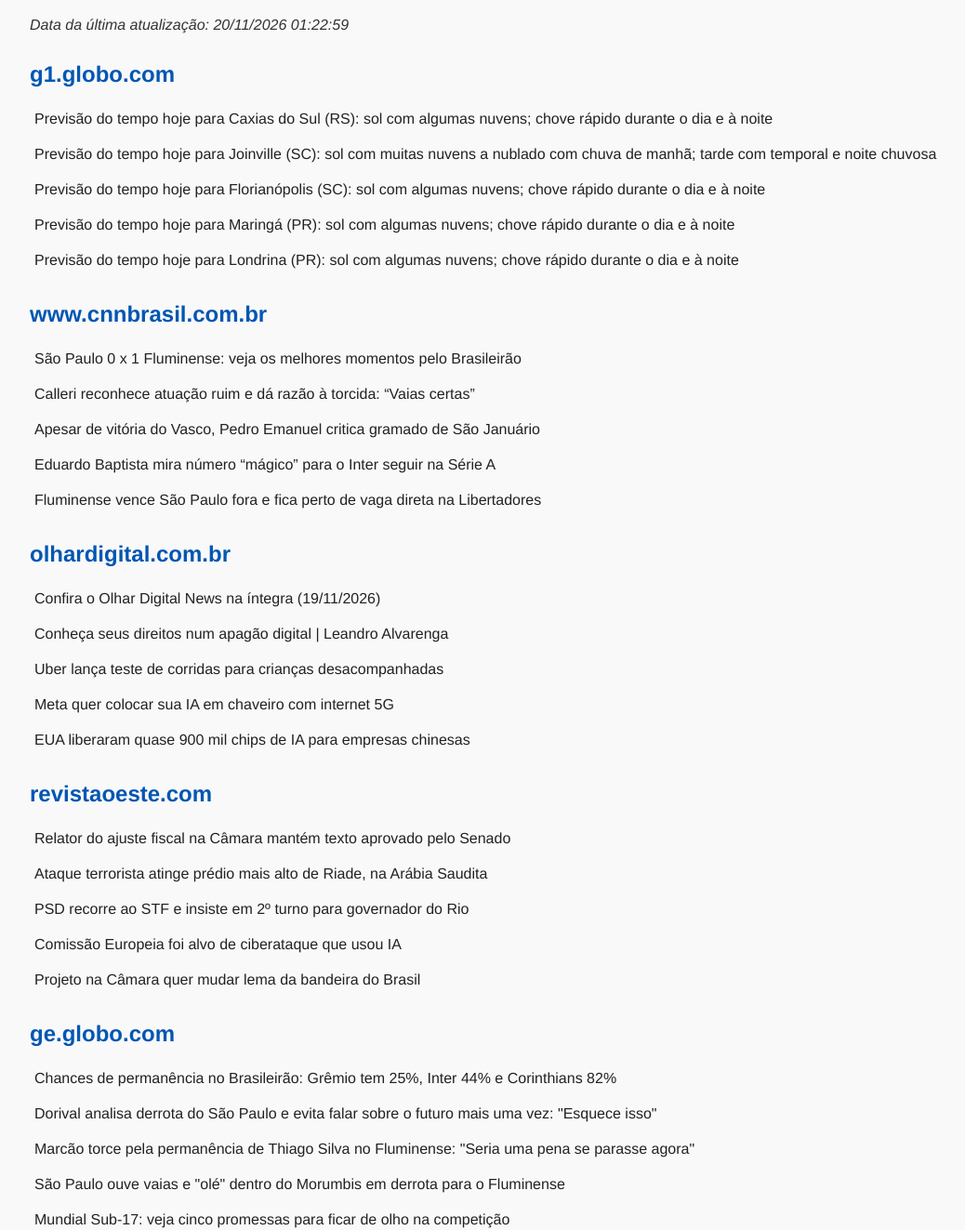
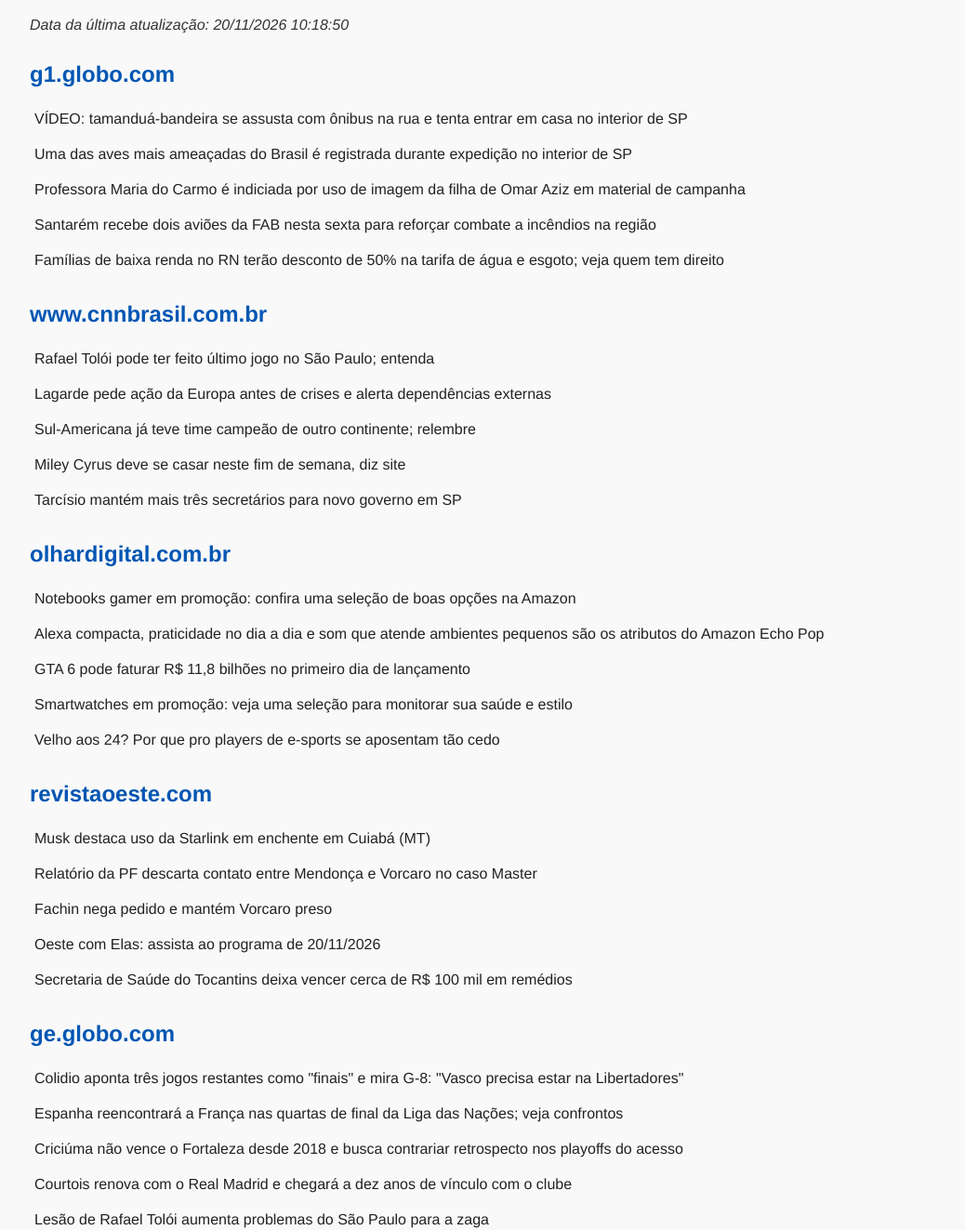
Before and after one commit to Reinaldopinheiro/reinaldopinheiro.github.io, a plain HTML site: page noticias/noticias.html in a window 1280 px wide. Shown: the part 92-1415 px from the top of the page at 93% size, without its empty margins (8-1046 px from the left). Drawn offline with Linux system fonts and the light colour scheme.

Commit message:
Automação: Noticias RPC atualizadas

```diff
--- a/noticias/noticias.html
+++ b/noticias/noticias.html
@@ -13,46 +13,46 @@
 </style>
 </head><body>
 <h1>NOTICIAS RPC</h1>
-<p><em>Data da última atualização: 20/11/2026 01:22:59</em></p>
+<p><em>Data da última atualização: 20/11/2026 10:18:50</em></p>
 <h2>g1.globo.com</h2>
 <div class="noticias">
-<div class="noticia"><a href="https://g1.globo.com/rs/rio-grande-do-sul/previsao-do-tempo/noticia/2026/11/20/previsao-do-tempo-hoje-para-caxias-do-sul-rs-sol-com-algumas-nuvens-chove-rapido-durante-o-dia-e-a-noite.ghtml" target="_blank">Previsão do tempo hoje para Caxias do Sul (RS): sol com algumas nuvens; chove rápido durante o dia e à noite</a></div>
-<div class="noticia"><a href="https://g1.globo.com/sc/santa-catarina/previsao-do-tempo/noticia/2026/11/20/previsao-do-tempo-hoje-para-joinville-sc-sol-com-muitas-nuvens-a-nublado-com-chuva-de-manha-tarde-com-temporal-e-noite-chuvosa.ghtml" target="_blank">Previsão do tempo hoje para Joinville (SC): sol com muitas nuvens a nublado com chuva de manhã; tarde com temporal e noite chuvosa</a></div>
-<div class="noticia"><a href="https://g1.globo.com/sc/santa-catarina/previsao-do-tempo/noticia/2026/11/20/previsao-do-tempo-hoje-para-florianopolis-sc-sol-com-algumas-nuvens-chove-rapido-durante-o-dia-e-a-noite.ghtml" target="_blank">Previsão do tempo hoje para Florianópolis (SC): sol com algumas nuvens; chove rápido durante o dia e à noite</a></div>
-<div class="noticia"><a href="https://g1.globo.com/pr/parana/previsao-do-tempo/noticia/2026/11/20/previsao-do-tempo-hoje-para-maringa-pr-sol-com-algumas-nuvens-chove-rapido-durante-o-dia-e-a-noite.ghtml" target="_blank">Previsão do tempo hoje para Maringá (PR): sol com algumas nuvens; chove rápido durante o dia e à noite</a></div>
-<div class="noticia"><a href="https://g1.globo.com/pr/parana/previsao-do-tempo/noticia/2026/11/20/previsao-do-tempo-hoje-para-londrina-pr-sol-com-algumas-nuvens-chove-rapido-durante-o-dia-e-a-noite.ghtml" target="_blank">Previsão do tempo hoje para Londrina (PR): sol com algumas nuvens; chove rápido durante o dia e à noite</a></div>
+<div class="noticia"><a href="https://g1.globo.com/sp/sao-carlos-regiao/noticia/2026/11/20/video-tamandua-bandeira-se-assusta-com-onibus-na-rua-e-tenta-entrar-em-casa-no-interior-de-sp.ghtml" target="_blank">VÍDEO: tamanduá-bandeira se assusta com ônibus na rua e tenta entrar em casa no interior de SP</a></div>
+<div class="noticia"><a href="https://g1.globo.com/sp/campinas-regiao/terra-da-gente/noticia/2026/11/20/uma-das-aves-mais-ameacadas-do-brasil-e-registrada-durante-expedicao-no-interior-de-sp.ghtml" target="_blank">Uma das aves mais ameaçadas do Brasil é registrada durante expedição no interior de SP</a></div>
+<div class="noticia"><a href="https://g1.globo.com/am/amazonas/noticia/2026/11/20/professora-maria-do-carmo-e-indiciada-por-uso-de-imagem-da-filha-de-omar-aziz-em-material-de-campanha.ghtml" target="_blank">Professora Maria do Carmo é indiciada por uso de imagem da filha de Omar Aziz em material de campanha</a></div>
+<div class="noticia"><a href="https://g1.globo.com/pa/santarem-regiao/noticia/2026/11/20/santarem-recebe-dois-avioes-da-fab-nesta-sexta-para-reforcar-combate-a-incendios-na-regiao.ghtml" target="_blank">Santarém recebe dois aviões da FAB nesta sexta para reforçar combate a incêndios na região</a></div>
+<div class="noticia"><a href="https://g1.globo.com/rn/rio-grande-do-norte/noticia/2026/11/20/familias-de-baixa-renda-no-rn-terao-desconto-de-50percent-na-tarifa-de-agua-e-esgoto-veja-quem-tem-direito.ghtml" target="_blank">Famílias de baixa renda no RN terão desconto de 50% na tarifa de água e esgoto; veja quem tem direito</a></div>
 </div>
 <h2>www.cnnbrasil.com.br</h2>
 <div class="noticias">
-<div class="noticia"><a href="https://www.cnnbrasil.com.br/esportes/brasileirao/sao-paulo-0-x-1-fluminense-veja-os-melhores-momentos-pelo-brasileirao/" target="_blank">São Paulo 0 x 1 Fluminense: veja os melhores momentos pelo Brasileirão</a></div>
-<div class="noticia"><a href="https://www.cnnbrasil.com.br/esportes/futebol/sao-paulo/calleri-reconhece-atuacao-ruim-e-da-razao-a-torcida-vaias-certas/" target="_blank">Calleri reconhece atuação ruim e dá razão à torcida: “Vaias certas”</a></div>
-<div class="noticia"><a href="https://www.cnnbrasil.com.br/esportes/futebol/vasco-da-gama/apesar-de-vitoria-do-vasco-pedro-emanuel-critica-gramado-de-sao-januario/" target="_blank">Apesar de vitória do Vasco, Pedro Emanuel critica gramado de São Januário</a></div>
-<div class="noticia"><a href="https://www.cnnbrasil.com.br/esportes/futebol/internacional-futebol/eduardo-baptista-mira-numero-magico-para-o-inter-seguir-na-serie-a/" target="_blank">Eduardo Baptista mira número “mágico” para o Inter seguir na Série A</a></div>
-<div class="noticia"><a href="https://www.cnnbrasil.com.br/esportes/brasileirao/fluminense-vence-sao-paulo-fora-e-fica-perto-de-vaga-direta-na-libertadores/" target="_blank">Fluminense vence São Paulo fora e fica perto de vaga direta na Libertadores</a></div>
+<div class="noticia"><a href="https://www.cnnbrasil.com.br/esportes/futebol/sao-paulo/rafael-toloi-pode-ter-feito-ultimo-jogo-no-sao-paulo-entenda/" target="_blank">Rafael Tolói pode ter feito último jogo no São Paulo; entenda</a></div>
+<div class="noticia"><a href="https://www.cnnbrasil.com.br/economia/money/macroeconomia/lagarde-pede-acao-da-europa-antes-de-crises-e-alerta-dependencias-externas/" target="_blank">Lagarde pede ação da Europa antes de crises e alerta dependências externas</a></div>
+<div class="noticia"><a href="https://www.cnnbrasil.com.br/esportes/futebol/futebol-internacional/sulamericana/sul-americana-time-campeao-outro-continente/" target="_blank">Sul-Americana já teve time campeão de outro continente; relembre</a></div>
+<div class="noticia"><a href="https://www.cnnbrasil.com.br/pop/celebridades/miley-cyrus-deve-se-casar-neste-fim-de-semana-diz-site/" target="_blank">Miley Cyrus deve se casar neste fim de semana, diz site</a></div>
+<div class="noticia"><a href="https://www.cnnbrasil.com.br/politica/tarcisio-mantem-mais-tres-secretarios-para-novo-governo-em-sp/" target="_blank">Tarcísio mantém mais três secretários para novo governo em SP</a></div>
 </div>
 <h2>olhardigital.com.br</h2>
 <div class="noticias">
-<div class="noticia"><a href="https://olhardigital.com.br/2026/11/20/videos/confira-o-olhar-digital-news-na-integra-19-11-2026/" target="_blank">Confira o Olhar Digital News na íntegra (19/11/2026)</a></div>
-<div class="noticia"><a href="https://olhardigital.com.br/2026/11/19/colunistas/conheca-seus-direitos-num-apagao-digital-leandro-alvarenga/" target="_blank">Conheça seus direitos num apagão digital | Leandro Alvarenga</a></div>
-<div class="noticia"><a href="https://olhardigital.com.br/2026/11/19/carros-e-tecnologia/uber-lanca-teste-de-corridas-para-criancas-desacompanhadas/" target="_blank">Uber lança teste de corridas para crianças desacompanhadas</a></div>
-<div class="noticia"><a href="https://olhardigital.com.br/2026/11/19/reviews/meta-quer-colocar-sua-ia-em-chaveiro-com-internet-5g/" target="_blank">Meta quer colocar sua IA em chaveiro com internet 5G</a></div>
-<div class="noticia"><a href="https://olhardigital.com.br/2026/11/19/inteligencia-artificial/eua-liberaram-quase-900-mil-chips-de-ia-para-empresas-chinesas/" target="_blank">EUA liberaram quase 900 mil chips de IA para empresas chinesas</a></div>
+<div class="noticia"><a href="https://olhardigital.com.br/2026/11/20/reviews/notebooks-gamer-em-promocao-confira-uma-selecao-de-boas-opcoes-na-amazon/" target="_blank">Notebooks gamer em promoção: confira uma seleção de boas opções na Amazon</a></div>
+<div class="noticia"><a href="https://olhardigital.com.br/2026/11/20/reviews/alexa-compacta-praticidade-no-dia-a-dia-e-som-que-atende-ambientes-pequenos-sao-os-atributos-do-amazon-echo-pop/" target="_blank">Alexa compacta, praticidade no dia a dia e som que atende ambientes pequenos são os atributos do Amazon Echo Pop</a></div>
+<div class="noticia"><a href="https://olhardigital.com.br/2026/11/20/games-e-consoles/gta-6-pode-faturar-r-118-bilhoes-no-primeiro-dia-de-lancamento/" target="_blank">GTA 6 pode faturar R$ 11,8 bilhões no primeiro dia de lançamento</a></div>
+<div class="noticia"><a href="https://olhardigital.com.br/2026/11/20/reviews/smartwatches-em-promocao-veja-uma-selecao-para-monitorar-sua-saude-e-estilo-2/" target="_blank">Smartwatches em promoção: veja uma seleção para monitorar sua saúde e estilo</a></div>
+<div class="noticia"><a href="https://olhardigital.com.br/2026/11/20/games-e-consoles/por-que-jogadores-esports-se-aposentam-tao-jovens/" target="_blank">Velho aos 24? Por que pro players de e-sports se aposentam tão cedo</a></div>
 </div>
 <h2>revistaoeste.com</h2>
 <div class="noticias">
-<div class="noticia"><a href="https://revistaoeste.com/politica/relator-do-ajuste-fiscal-na-camara-mantem-texto-aprovado-pelo-senado/" target="_blank">Relator do ajuste fiscal na Câmara mantém texto aprovado pelo Senado</a></div>
-<div class="noticia"><a href="https://revistaoeste.com/mundo/ataque-terrorista-atinge-predio-mais-alto-de-riade-na-arabia-saudita/" target="_blank">Ataque terrorista atinge prédio mais alto de Riade, na Arábia Saudita</a></div>
-<div class="noticia"><a href="https://revistaoeste.com/politica/psd-recorre-ao-stf-e-insiste-em-2o-turno-para-governador-do-rio/" target="_blank">PSD recorre ao STF e insiste em 2º turno para governador do Rio</a></div>
-<div class="noticia"><a href="https://revistaoeste.com/mundo/comissao-europeia-foi-alvo-de-ciberataque-que-usou-ia/" target="_blank">Comissão Europeia foi alvo de ciberataque que usou IA</a></div>
-<div class="noticia"><a href="https://revistaoeste.com/politica/projeto-na-camara-quer-mudar-lema-da-bandeira-do-brasil/" target="_blank">Projeto na Câmara quer mudar lema da bandeira do Brasil</a></div>
+<div class="noticia"><a href="https://revistaoeste.com/tecnologia/musk-destaca-uso-da-starlink-em-enchente-em-cuiaba-mt/" target="_blank">Musk destaca uso da Starlink em enchente em Cuiabá (MT)</a></div>
+<div class="noticia"><a href="https://revistaoeste.com/no-ponto/relatorio-da-pf-descarta-contato-entre-mendonca-e-vorcaro-no-caso-master/" target="_blank">Relatório da PF descarta contato entre Mendonça e Vorcaro no caso Master</a></div>
+<div class="noticia"><a href="https://revistaoeste.com/politica/fachin-nega-pedido-e-mantem-vorcaro-preso/" target="_blank">Fachin nega pedido e mantém Vorcaro preso</a></div>
+<div class="noticia"><a href="https://revistaoeste.com/videos/oeste-com-elas/oeste-com-elas-assista-ao-programa-de-20-11-2026/" target="_blank">Oeste com Elas: assista ao programa de 20/11/2026</a></div>
+<div class="noticia"><a href="https://revistaoeste.com/brasil/secretaria-de-saude-do-tocantins-deixa-vencer-cerca-de-r-100-mil-em-remedios/" target="_blank">Secretaria de Saúde do Tocantins deixa vencer cerca de R$ 100 mil em remédios</a></div>
 </div>
 <h2>ge.globo.com</h2>
 <div class="noticias">
-<div class="noticia"><a href="https://ge.globo.com/gato-mestre/noticia/2026/11/20/chances-de-permanencia-no-brasileirao-gremio-tem-25percent-inter-44percent-e-corinthians-82percent.ghtml" target="_blank">Chances de permanência no Brasileirão: Grêmio tem 25%, Inter 44% e Corinthians 82%</a></div>
-<div class="noticia"><a href="https://ge.globo.com/futebol/times/sao-paulo/noticia/2026/11/20/dorival-analisa-derrota-do-sao-paulo-e-evita-falar-sobre-o-futuro-esquece-isso.ghtml" target="_blank">Dorival analisa derrota do São Paulo e evita falar sobre o futuro mais uma vez: "Esquece isso"</a></div>
-<div class="noticia"><a href="https://ge.globo.com/futebol/times/fluminense/noticia/2026/11/20/marcao-torce-permanencia-de-thiago-silva-no-fluminense-seria-uma-pena-se-parasse-agora.ghtml" target="_blank">Marcão torce pela permanência de Thiago Silva no Fluminense: "Seria uma pena se parasse agora"</a></div>
-<div class="noticia"><a href="https://ge.globo.com/futebol/times/sao-paulo/noticia/2026/11/20/sao-paulo-ouve-vaias-e-ole-dentro-do-morumbis-em-derrota-para-o-fluminense.ghtml" target="_blank">São Paulo ouve vaias e "olé" dentro do Morumbis em derrota para o Fluminense</a></div>
-<div class="noticia"><a href="https://ge.globo.com/futebol/futebol-internacional/noticia/2026/11/20/mundial-sub-17-veja-cinco-promessas-para-ficar-de-olho-na-competicao.ghtml" target="_blank">Mundial Sub-17: veja cinco promessas para ficar de olho na competição</a></div>
+<div class="noticia"><a href="https://ge.globo.com/futebol/times/vasco/noticia/2026/11/20/colidio-aponta-tres-jogos-restantes-como-finais-e-mira-g-8-vasco-precisa-estar-na-libertadores.ghtml" target="_blank">Colidio aponta três jogos restantes como "finais" e mira G-8: "Vasco precisa estar na Libertadores"</a></div>
+<div class="noticia"><a href="https://ge.globo.com/futebol/futebol-internacional/liga-das-nacoes/noticia/2026/11/20/espanha-reencontrara-a-franca-nas-quartas-de-final-da-liga-das-nacoes-veja-confrontos.ghtml" target="_blank">Espanha reencontrará a França nas quartas de final da Liga das Nações; veja confrontos</a></div>
+<div class="noticia"><a href="https://ge.globo.com/sc/futebol/times/criciuma/noticia/2026/11/20/criciuma-nao-vence-o-fortaleza-desde-2018-e-busca-contrariar-retrospecto-nos-playoffs-do-acesso.ghtml" target="_blank">Criciúma não vence o Fortaleza desde 2018 e busca contrariar retrospecto nos playoffs do acesso</a></div>
+<div class="noticia"><a href="https://ge.globo.com/futebol/futebol-internacional/futebol-espanhol/noticia/2026/11/20/courtois-renova-com-o-real-madrid-e-chegara-a-dez-anos-de-vinculo-com-o-clube.ghtml" target="_blank">Courtois renova com o Real Madrid e chegará a dez anos de vínculo com o clube</a></div>
+<div class="noticia"><a href="https://ge.globo.com/futebol/times/sao-paulo/noticia/2026/11/20/lesao-de-rafael-toloi-aumenta-problemas-do-sao-paulo-para-a-zaga.ghtml" target="_blank">Lesão de Rafael Tolói aumenta problemas do São Paulo para a zaga</a></div>
 </div>
 <footer>
   <p>© 2026 Copyright Reinaldo Pinheiro Consultoria com Gemini - Versão 5.5 (Script Automático)</p>
```
